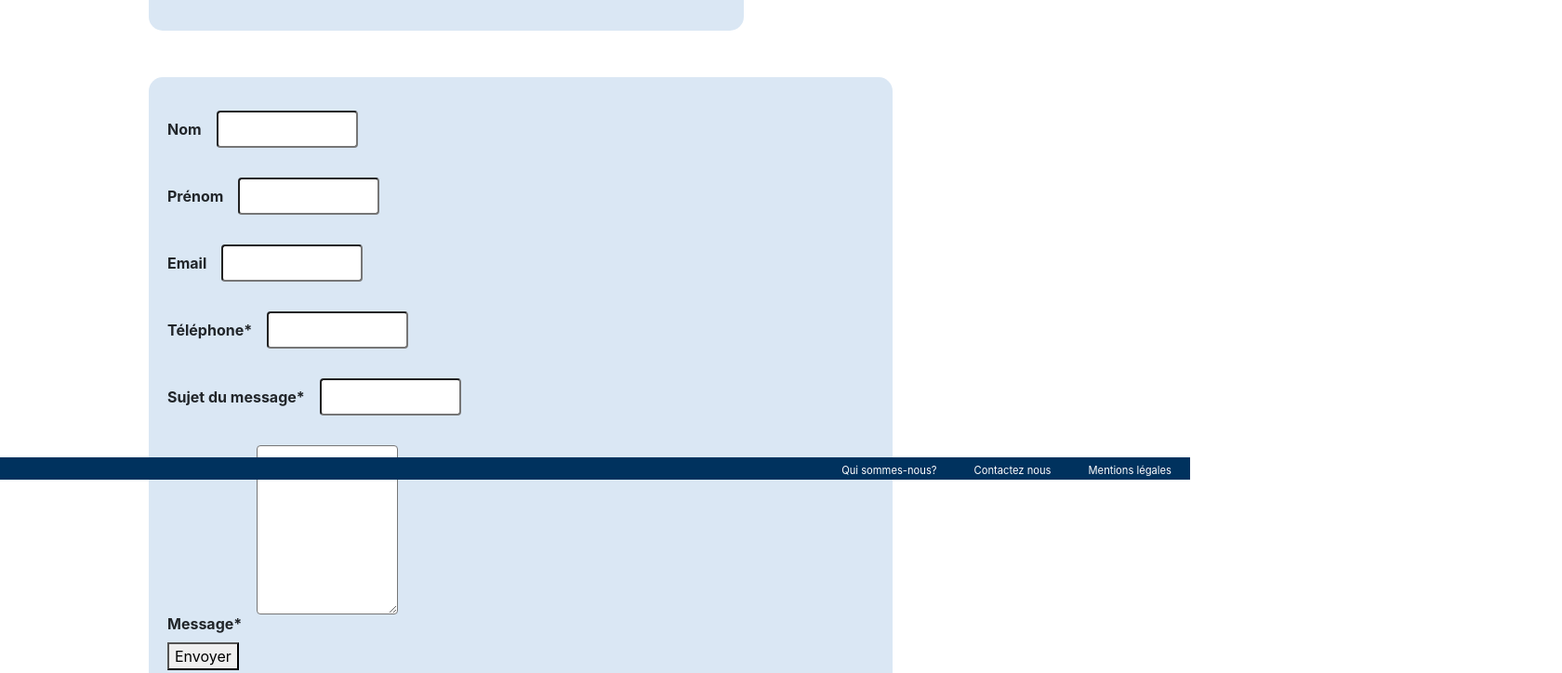
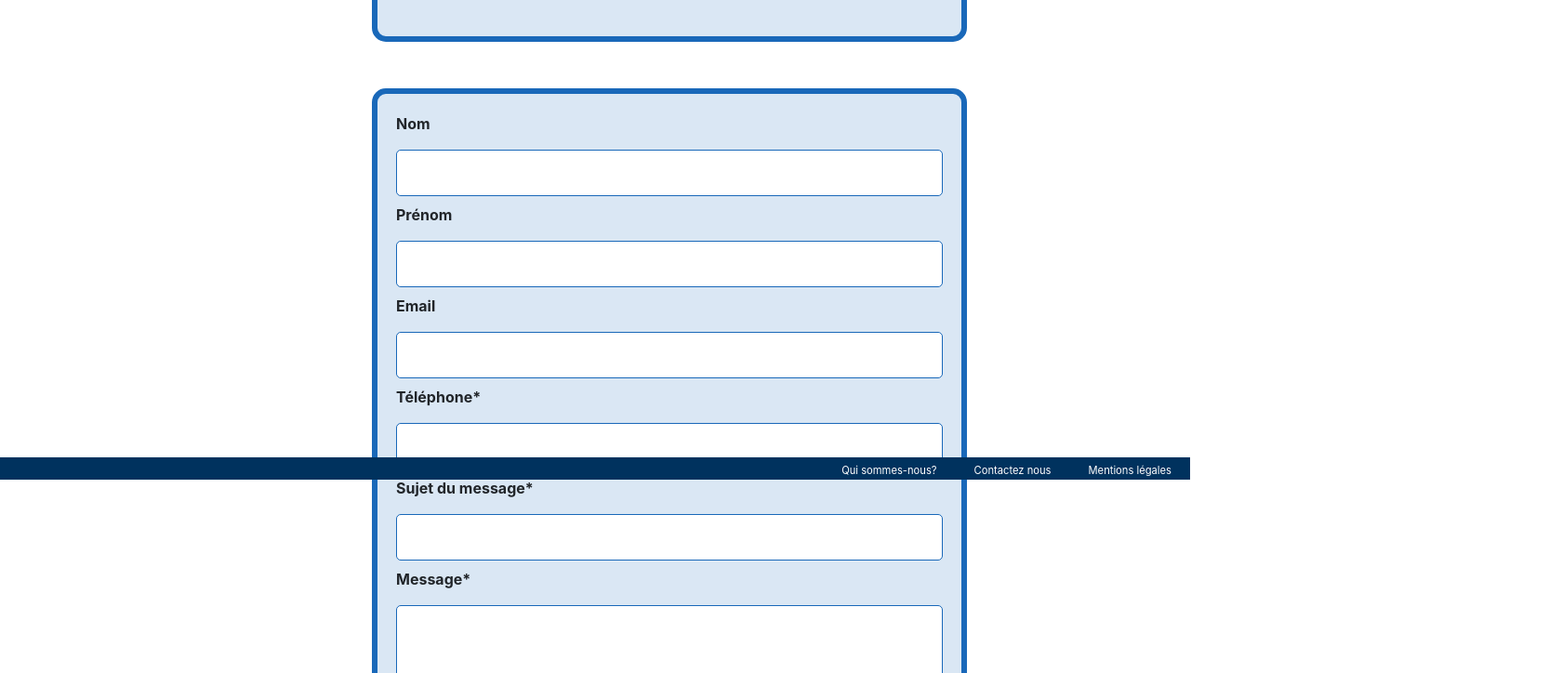
Before and after one commit to auretho/my-travel-road, a React (Create React App) app: page /contact-us in a window 1280 px wide. Shown: the part 284-1008 px from the top of the page at 93% size, 1680 px wide, since content can reach past the window. Built offline with nearby package versions, Linux system fonts and the light colour scheme; no server answers.

Commit message:
final contact

```diff
--- a/src/components/App/ContactFooter/styles.scss
+++ /dev/null
@@ -1,40 +0,0 @@
-.contact{
-    margin-left: 20vh;
-
-
-
-
-    &-intro{
-        background-color: #dae7f4;
-        width: 80vh;
-        padding: 20px;
-        margin-top: 15px;
-        border-radius: 15px;
-
-    }
-
-    &-form{
-        background-color: #dae7f4;
-        width: 100vh;
-        padding: 20px;
-        margin-top: 50px;
-        margin-bottom: 30vh;
-        border-radius: 15px;
-    }
-
-    &-input{
-        width: 20%;
-        margin: 1em;
-        padding: 6px;
-        border-radius: 4px;
-
-    }
-}
-
-p {
-    margin-top: 30px;
-}
-
-label {
-    font-weight: bold;
-}
--- a/src/components/App/ContactFooter/index.js
+++ b/src/components/App/Footer/Contact/index.js
@@ -4,7 +4,7 @@ import './styles.scss';
 
 
 
-const ContactFooter = () => {
+const Contact = () => {
     return (
         <div className="contact">
             <div className="contact-intro">
@@ -40,4 +40,4 @@ const ContactFooter = () => {
     }
 
 
-export default ContactFooter;
+export default Contact;
--- /dev/null
+++ b/src/components/App/Footer/Contact/styles.scss
@@ -0,0 +1,58 @@
+.contact{
+    margin-left: 50vh;
+    width: 100%;
+
+
+    &-intro{
+        background-color: #dae7f4;
+        width: 80vh;
+        padding: 20px;
+        margin-top: 15px;
+        border-radius: 15px;
+        border: 6px solid #1968B9;
+
+    }
+
+    &-form{
+        background-color: #dae7f4;
+        width: 50%;
+        height: 50%;
+        padding: 20px;
+        margin-top: 50px;
+        margin-bottom: 50px;
+        border-radius: 15px;
+        border: 6px solid #1968B9;
+    }
+
+    &-input{
+        width: 100%;
+        padding: 12px 20px;
+        margin: 8px 0;
+        box-sizing: border-box;
+        border-radius: 5px;
+        border: 1px solid #1968B9;
+
+
+    }
+
+    &-button{
+        margin: 5px;
+        padding: 10px;
+        border-radius: 10px;
+        background-color: #00325E ;
+        color: white;
+        font-weight: bold;
+        font-size: 17px;
+        margin-left: 93vh;
+
+    }
+
+}
+
+p {
+    margin-top: 30px;
+}
+
+label {
+    font-weight: bold;
+}
--- a/src/components/App/Footer/index.js
+++ b/src/components/App/Footer/index.js
@@ -10,7 +10,7 @@ const Footer = () => (
           <Link to="https://nsm09.casimages.com/img/2020/09/27//20092709225517254117047019.gif" className='footer-content'>Qui sommes-nous?</Link>
         </li>
         <li>
-          <Link to="https://nsm09.casimages.com/img/2020/09/27//20092709363417254117047035.gif" className='footer-content'>Contactez nous</Link>
+          <Link to="/contact-us" className='footer-content'>Contactez nous</Link>
         </li>
         <li>
           <Link to="https://nsm09.casimages.com/img/2020/09/27//20092709390317254117047041.gif" className='footer-content'>Mentions légales</Link>
--- a/src/components/App/index.js
+++ b/src/components/App/index.js
@@ -10,7 +10,7 @@ import Profile from '../Connected/Profile';
 import ConsultProfil from '../Connected/ConsultProfil'
 import Home from '../Connected/Home';
 import './styles.scss';
-import ContactFooter from './ContactFooter';
+import Contact from './Footer/Contact';
 
 const App = ({ checkLoginAuth }) => {
   useEffect(() => {
@@ -23,7 +23,7 @@ const App = ({ checkLoginAuth }) => {
       {/*<Welcome /> */}
       {/* <EditProfil /> */}
       {/*<ConsultProfil /> */}
-      <ContactFooter />
+
 
       <Route path="/home">
         <Home />
@@ -33,7 +33,11 @@ const App = ({ checkLoginAuth }) => {
         <Profile />
       </Route>
 
-      <Footer />
+        <Footer />
+      <Route path="/contact-us">
+        <Contact />
+      </Route>
+
     </div>
   );
 };
```
